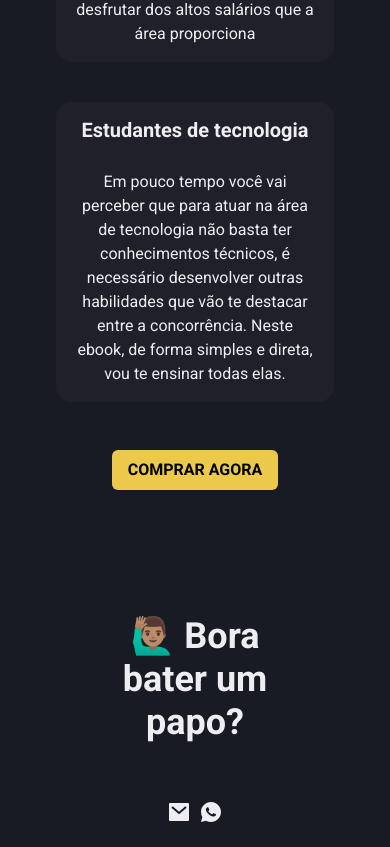
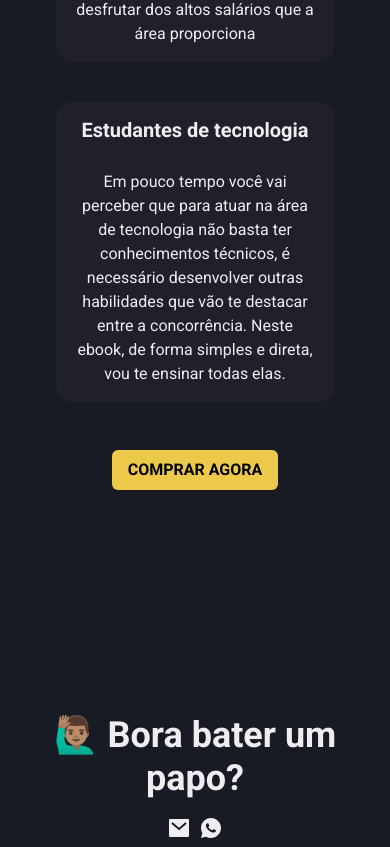
Before and after one commit to adrianoz1/adrianoalmeida.dev, a Next.js app: page /ebook in a window 390 px wide. Shown: the part 3551-4398 px from the top of the page. Built offline with nearby package versions, Linux system fonts and the light colour scheme.

Commit message:
fix: margin mobile

```diff
--- a/src/components/Footer/index.tsx
+++ b/src/components/Footer/index.tsx
@@ -27,10 +27,9 @@ export default function Footer() {
         spacing={4}
         w={{ base: "100%" }}
         borderRadius="2xl"
-        padding="4"
         align={["center", "center"]}
       >
-        <Stack padding="10">
+        <Stack>
           <Heading
             as="h3"
             size="2xl"
```
